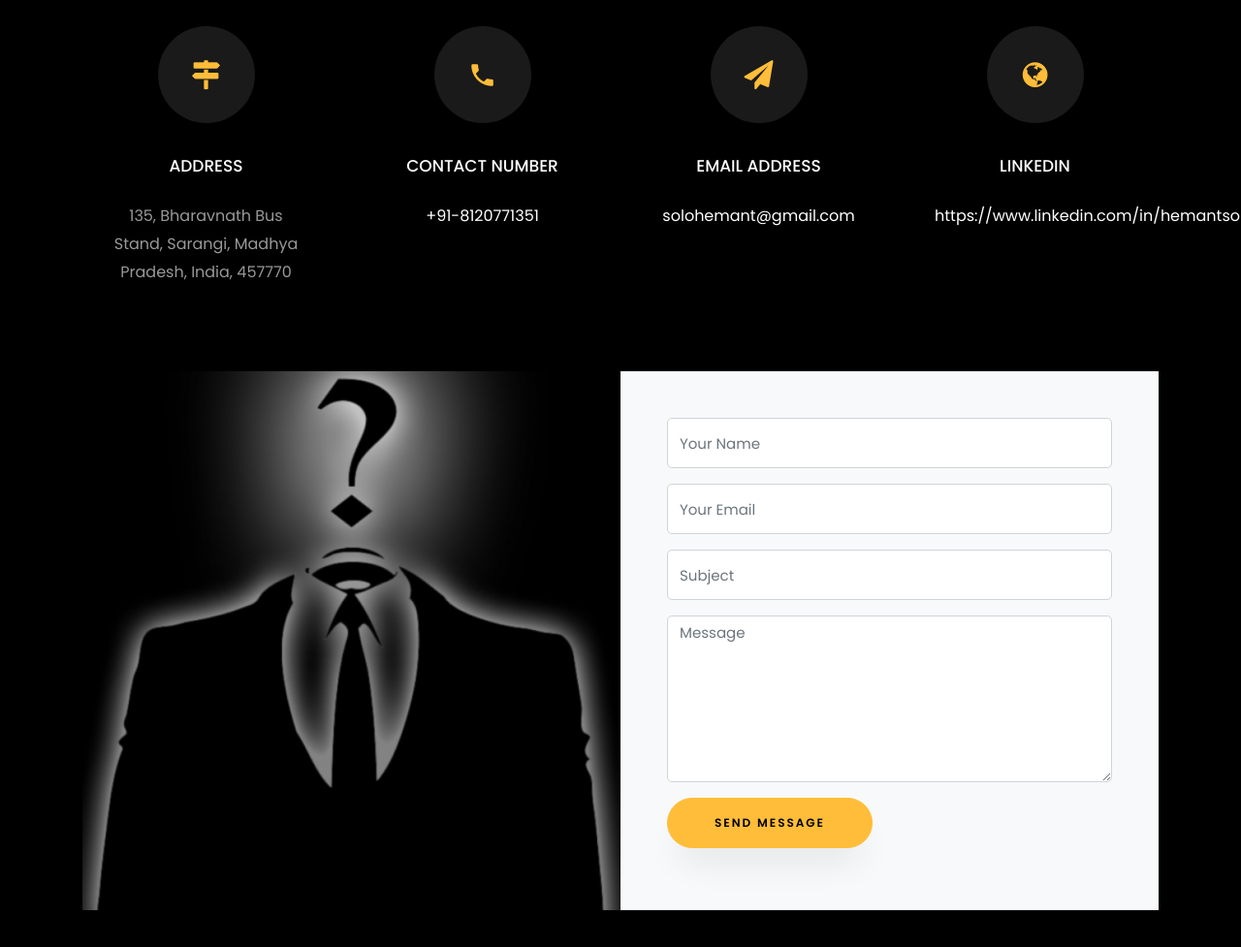
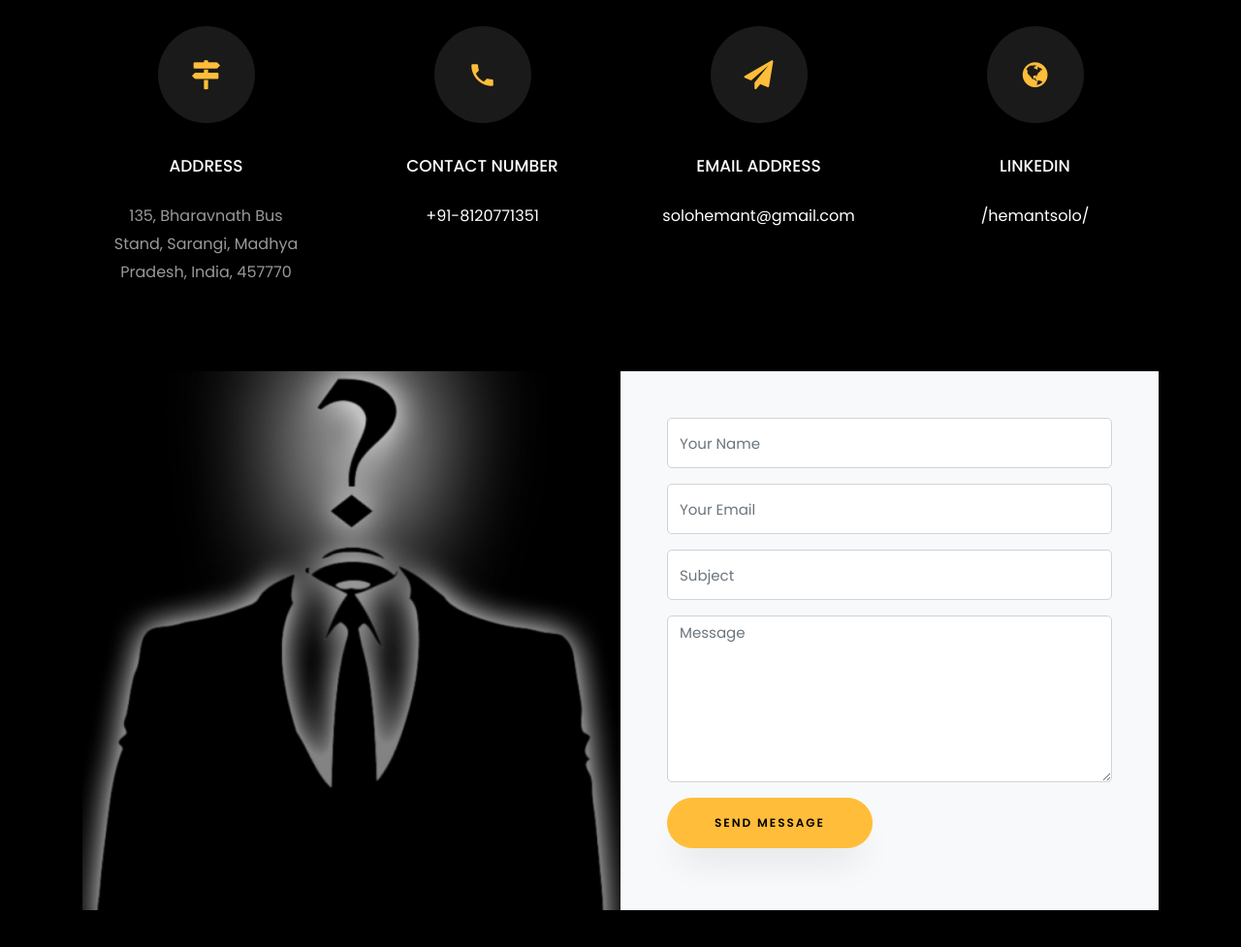
Before and after one commit to hemantsolo/Website, a plain HTML site: page index.html in a window 1280 px wide. Shown: the part 5388-6365 px from the top of the page at 97% size. Drawn offline with Linux system fonts and the light colour scheme; files whose address does not match are found by name.

Commit message:
Update index.html

```diff
--- a/index.html
+++ b/index.html
@@ -668,7 +668,7 @@
 							<span class="icon-globe"></span>
 						</div>
 						<h3 class="mb-4">Linkedin</h3>
-						<p><a href="https://www.linkedin.com/in/hemantsolo/">https://www.linkedin.com/in/hemantsolo/</a>
+						<p><a href="https://www.linkedin.com/in/hemantsolo/">/hemantsolo/</a>
 						</p>
 					</div>
 				</div>
```
